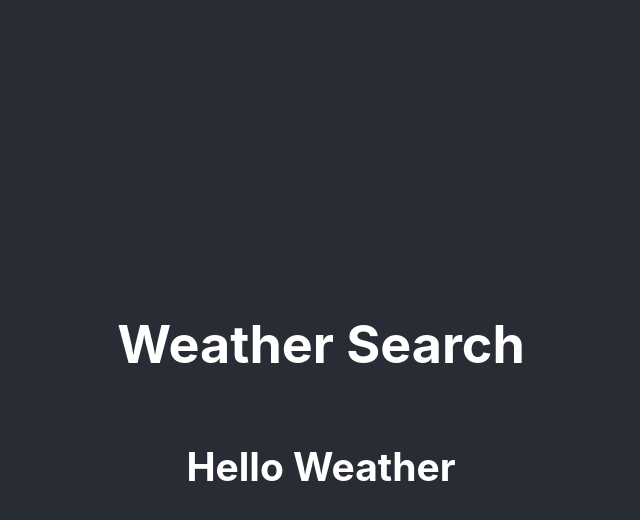
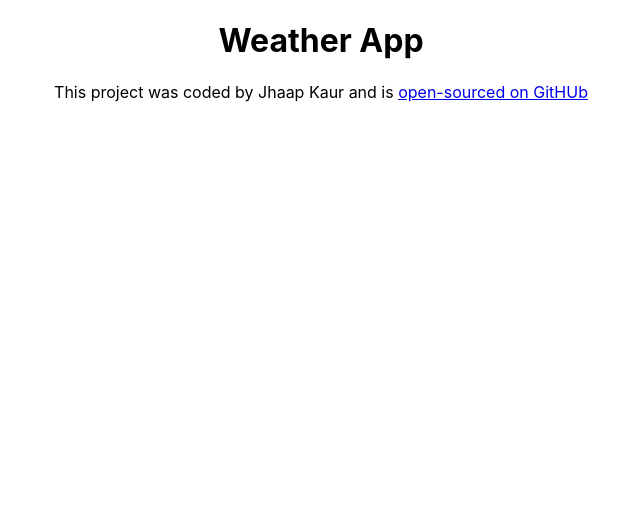
Before and after one commit to JhaapKaur/react-weather-project, a React (Create React App) app: page / in a window 1280 px wide. Shown: the top 520 px of the page, without its empty margins (319-959 px from the left). Built offline with nearby package versions, Linux system fonts and the light colour scheme.

Commit message:
Added Bootstrap
added bootsrap

```diff
--- a/package.json
+++ b/package.json
@@ -7,6 +7,7 @@
     "@testing-library/react": "^13.3.0",
     "@testing-library/user-event": "^13.5.0",
     "axios": "^0.27.2",
+    "bootstrap": "^5.2.0",
     "react": "^18.2.0",
     "react-dom": "^18.2.0",
     "react-scripts": "5.0.1",
--- a/src/App.js
+++ b/src/App.js
@@ -5,9 +5,17 @@
 function App() {
   return (
     <div className="App">
-      <header className="App-header">
-        <h1> Weather Search </h1>
-        <Weather />
+      <header className="App">
+        <h1> Weather App </h1>
+        <footer>
+          This project was coded by Jhaap Kaur and is{" "}
+          <a
+            href="https://github.com/JhaapKaur/react-weather-project"
+            target="_blank"
+          >
+            open-sourced on GitHUb
+          </a>
+        </footer>
       </header>
     </div>
   );
```
Also changed, not shown: 1 other file (tests, documents, lock files or other folders).
